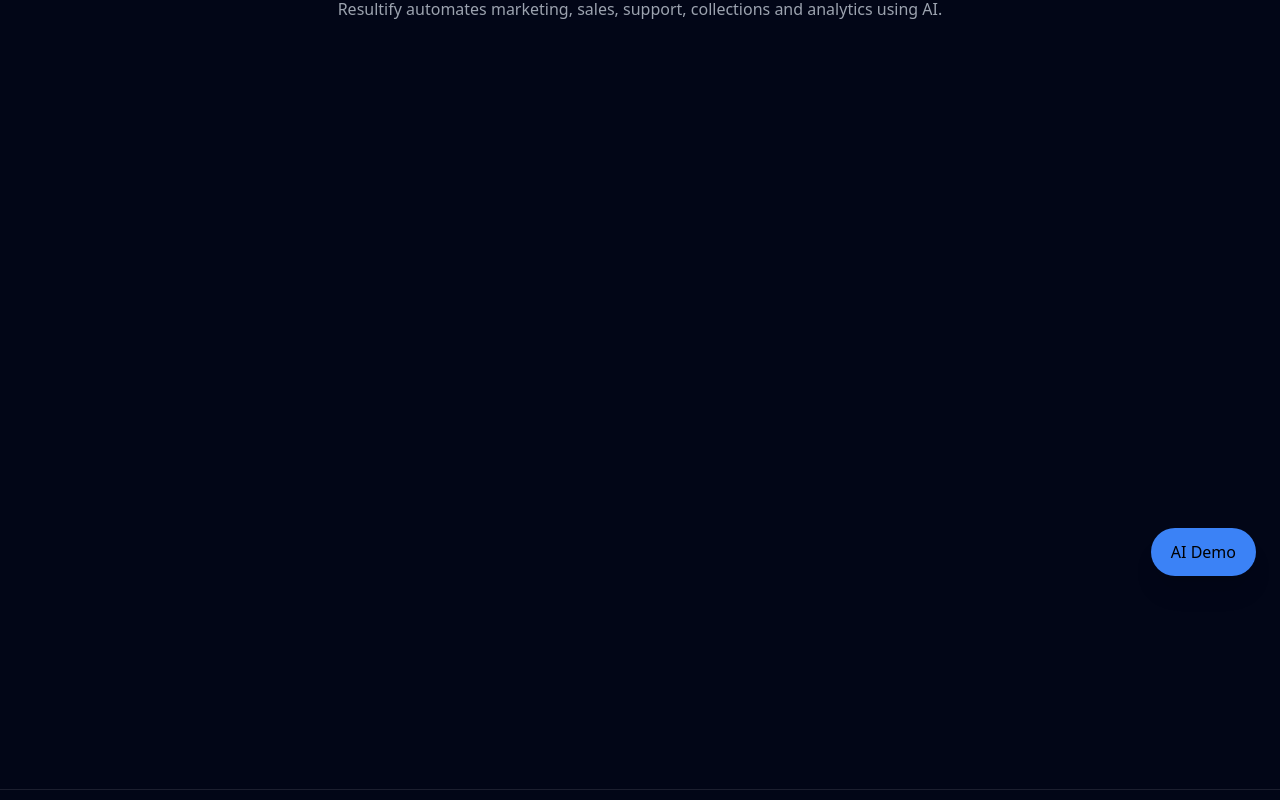
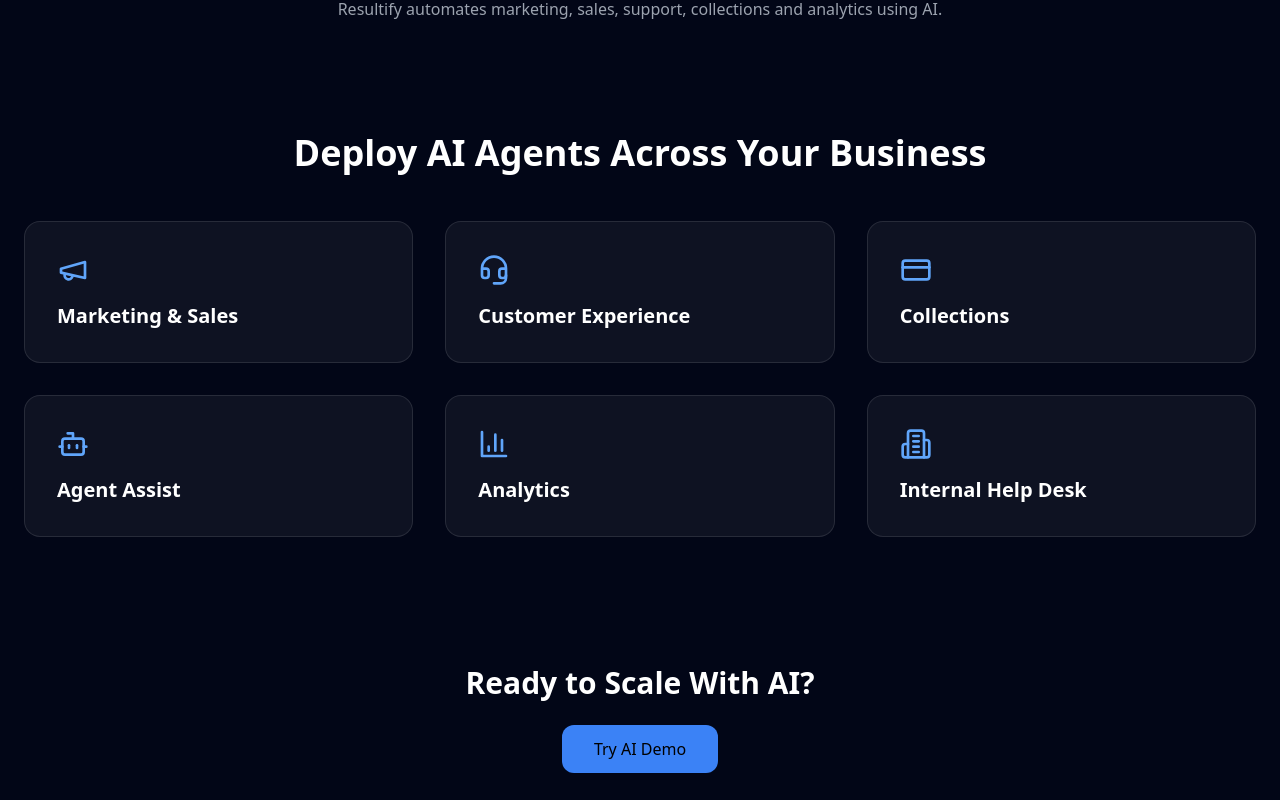
Before and after one commit to chetanshrm83/resultifytechnologies, a Next.js app: page / in a window 1280 px wide. Shown: the part 200-1000 px from the top of the page. Built offline with nearby package versions, Linux system fonts and the light colour scheme.

Commit message:
Update page.tsx

```diff
--- a/app/page.tsx
+++ b/app/page.tsx
@@ -1,111 +1,106 @@
 "use client";
 
 import { useState } from "react";
+import {
+  Megaphone,
+  Headset,
+  CreditCard,
+  Bot,
+  BarChart3,
+  Building2,
+} from "lucide-react";
 
 export default function HomePage() {
   const [openChat, setOpenChat] = useState(false);
-  const [messages, setMessages] = useState([
+
+  const agents = [
     {
-      role: "assistant",
-      content:
-        "👋 Hi! I'm Resultify AI. Ask me how we automate marketing, sales or support.",
+      icon: Megaphone,
+      title: "Marketing & Sales",
+      desc: "Qualify leads and convert conversations automatically 24/7.",
     },
-  ]);
-  const [input, setInput] = useState("");
-  const [loading, setLoading] = useState(false);
-
-  async function sendMessage() {
-    if (!input) return;
-
-    const userMessage = { role: "user", content: input };
-    setMessages((prev) => [...prev, userMessage]);
-    setInput("");
-    setLoading(true);
-
-    try {
-      const res = await fetch("/api/ai-demo", {
-        method: "POST",
-        headers: { "Content-Type": "application/json" },
-        body: JSON.stringify({ message: input }),
-      });
-
-      const data = await res.json();
-
-      setMessages((prev) => [
-        ...prev,
-        { role: "assistant", content: data.reply },
-      ]);
-    } catch (err) {
-      setMessages((prev) => [
-        ...prev,
-        { role: "assistant", content: "⚠️ AI failed. Try again." },
-      ]);
-    }
-
-    setLoading(false);
-  }
+    {
+      icon: Headset,
+      title: "Customer Experience",
+      desc: "Deliver instant AI-powered support across channels.",
+    },
+    {
+      icon: CreditCard,
+      title: "Collections",
+      desc: "Automate reminders and payment follow-ups.",
+    },
+    {
+      icon: Bot,
+      title: "Agent Assist",
+      desc: "Real-time AI suggestions for human agents.",
+    },
+    {
+      icon: BarChart3,
+      title: "Analytics",
+      desc: "Track revenue and automation performance.",
+    },
+    {
+      icon: Building2,
+      title: "Internal Help Desk",
+      desc: "Answer SOP and employee queries instantly.",
+    },
+  ];
 
   return (
     <main className="min-h-screen px-6 py-16 max-w-7xl mx-auto text-white">
 
-      {/* HERO SECTION */}
-      <section className="text-center mb-24">
+      {/* HERO */}
+      <section className="text-center mb-28">
         <h1 className="text-5xl font-bold mb-6">
           AI Automation for Modern Businesses
         </h1>
-        <p className="text-gray-400 max-w-3xl mx-auto mb-8">
+        <p className="text-gray-400 max-w-3xl mx-auto">
           Resultify automates marketing, sales, support, collections and analytics using AI.
         </p>
       </section>
 
-      {/* Floating AI Button */}
-      <button
-        onClick={() => setOpenChat(true)}
-        className="fixed bottom-6 right-6 bg-blue-500 text-black px-5 py-3 rounded-full shadow-xl z-40"
-      >
-        AI Demo
-      </button>
+      {/* AI AGENTS SECTION */}
+      <section className="mb-32">
+        <h2 className="text-4xl font-bold text-center mb-12">
+          Deploy AI Agents Across Your Business
+        </h2>
 
-      {/* AI POPUP */}
-      {openChat && (
-        <div className="fixed bottom-20 right-6 w-96 bg-slate-900 border border-white/10 rounded-2xl shadow-2xl p-6 z-50">
-          <div className="flex justify-between items-center mb-4">
-            <h4 className="font-semibold">Resultify AI Demo</h4>
-            <button onClick={() => setOpenChat(false)}>✕</button>
-          </div>
+        <div className="grid md:grid-cols-3 gap-8">
+          {agents.map((item) => (
+            <div
+              key={item.title}
+              className="group relative rounded-2xl p-8 border border-white/10 hover:border-blue-400 transition-all duration-300 bg-white/5"
+            >
+              <item.icon className="w-8 h-8 text-blue-400 mb-4" />
 
-          <div className="h-64 overflow-y-auto space-y-3 mb-4 text-sm">
-            {messages.map((msg, i) => (
-              <div
-                key={i}
-                className={`p-3 rounded-lg ${
-                  msg.role === "assistant"
-                    ? "bg-white/10 text-gray-300"
-                    : "bg-blue-500 text-black ml-auto"
-                }`}
-              >
-                {msg.content}
+              <h3 className="text-xl font-semibold">{item.title}</h3>
+
+              {/* Hover Description */}
+              <div className="absolute inset-0 bg-black/80 opacity-0 group-hover:opacity-100 transition-opacity duration-300 rounded-2xl flex items-center justify-center text-center p-6 text-gray-300 text-sm">
+                {item.desc}
               </div>
-            ))}
-            {loading && <div className="text-gray-400">Thinking...</div>}
-          </div>
+            </div>
+          ))}
+        </div>
+      </section>
 
-          <div className="flex gap-2">
-            <input
-              value={input}
-              onChange={(e) => setInput(e.target.value)}
-              placeholder="Ask about automation..."
-              className="flex-1 px-3 py-2 bg-black/40 rounded-lg border border-white/10 text-sm"
-            />
-            <button
-              onClick={sendMessage}
-              className="px-4 py-2 bg-blue-500 text-black rounded-lg"
-            >
-              Send
-            </button>
-          </div>
-        </div>
-      )}
+      {/* CTA */}
+      <section className="text-center mb-32">
+        <h2 className="text-3xl font-bold mb-6">
+          Ready to Scale With AI?
+        </h2>
+        <button
+          onClick={() => setOpenChat(true)}
+          className="px-8 py-3 bg-blue-500 text-black rounded-xl"
+        >
+          Try AI Demo
+        </button>
+      </section>
+
+      {/* FOOTER */}
+      <footer className="text-center text-gray-500 border-t border-white/10 pt-8">
+        Powered by Resultify Technologies
+      </footer>
     </main>
   );
 }
```
